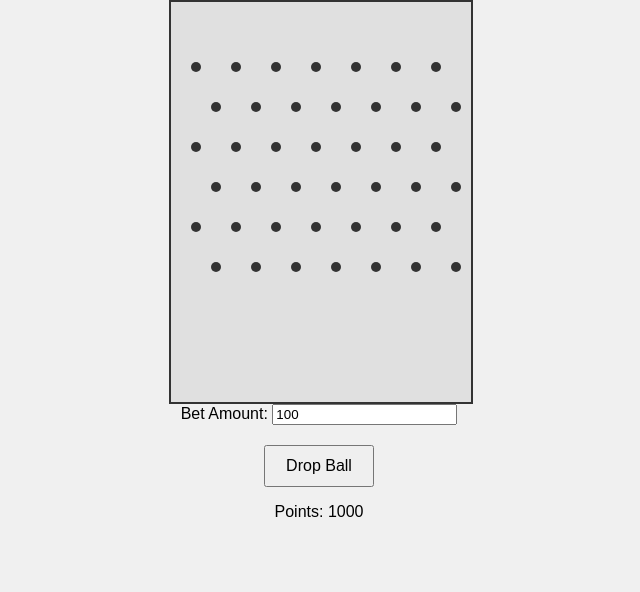
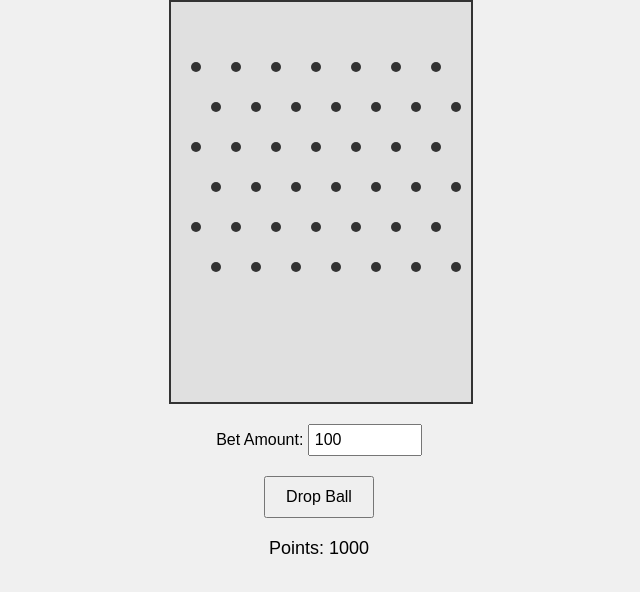
Before and after one commit to jackinov957/plinko, a plain HTML site: page index.html in a window 1280 px wide. Shown: the part 78-670 px from the top of the page, without its empty margins (321-961 px from the left). Drawn offline with Linux system fonts and the light colour scheme.

Commit message:
Update style.css

```diff
--- a/style.css
+++ b/style.css
@@ -45,3 +45,18 @@ h1 {
     font-size: 16px;
     cursor: pointer;
 }
+
+#controls {
+    margin: 20px 0;
+}
+
+#bet-amount {
+    width: 100px;
+    padding: 5px;
+    font-size: 16px;
+}
+
+#points-display {
+    font-size: 18px;
+    margin-top: 10px;
+}
```
